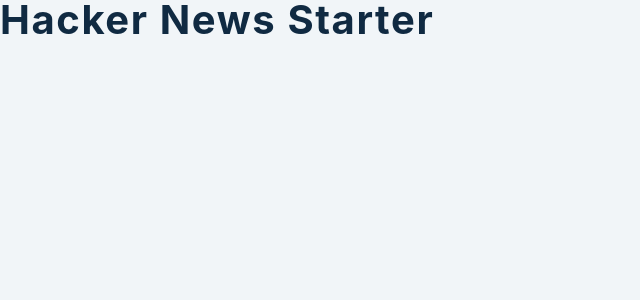
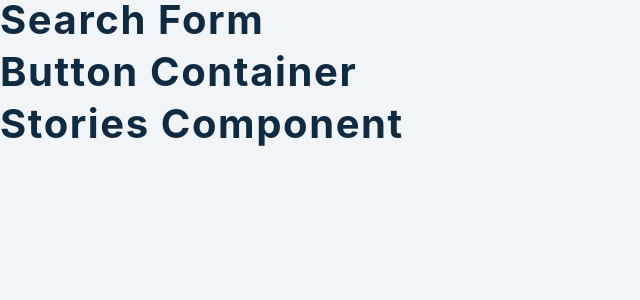
Before and after one commit to mustafatayfur/hacker-news-react, a React (Create React App) app: page / in a window 1280 px wide. Shown: the top 300 px of the page, without its empty margins (0-640 px from the left). Built offline with nearby package versions, Linux system fonts and the light colour scheme.

Commit message:
first commit

```diff
--- a/src/App.js
+++ b/src/App.js
@@ -3,7 +3,14 @@
 import Stories from './Stories'
 import Buttons from './Buttons'
 function App() {
-  return <h2>hacker news starter</h2>
+  return (
+    <div>
+      <SearchForm/>
+      <Buttons/>
+      <Stories/>
+    </div>
+  )
+
 }
 
 export default App
```
